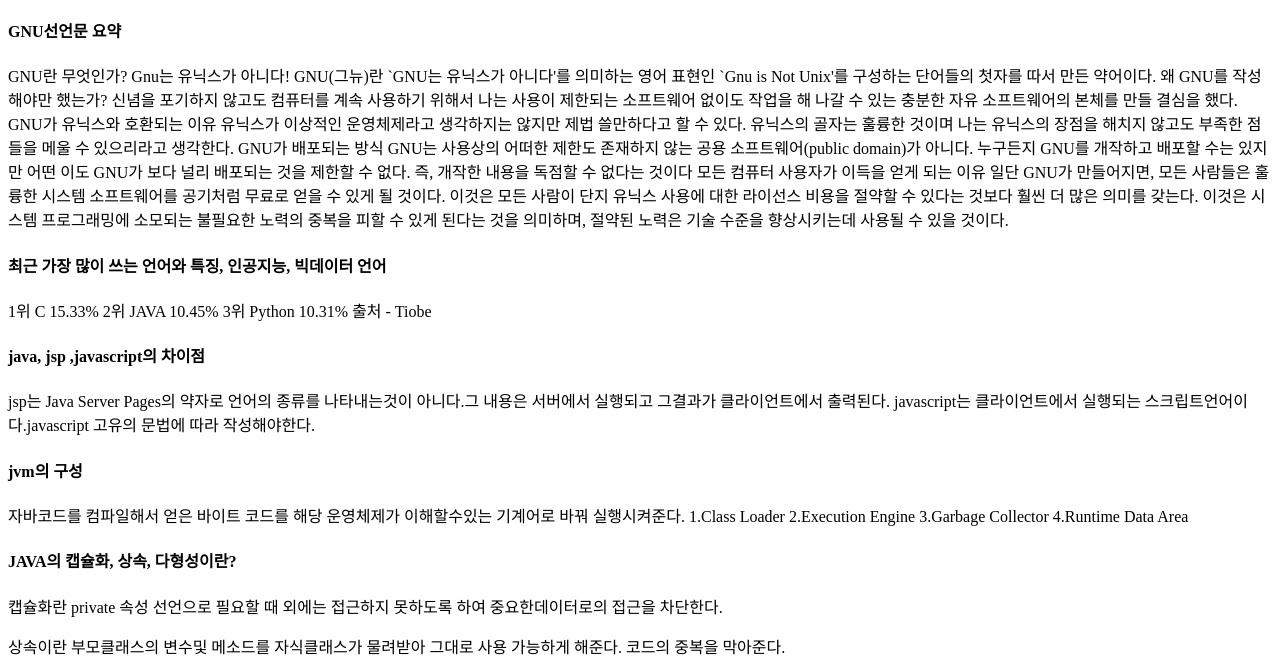
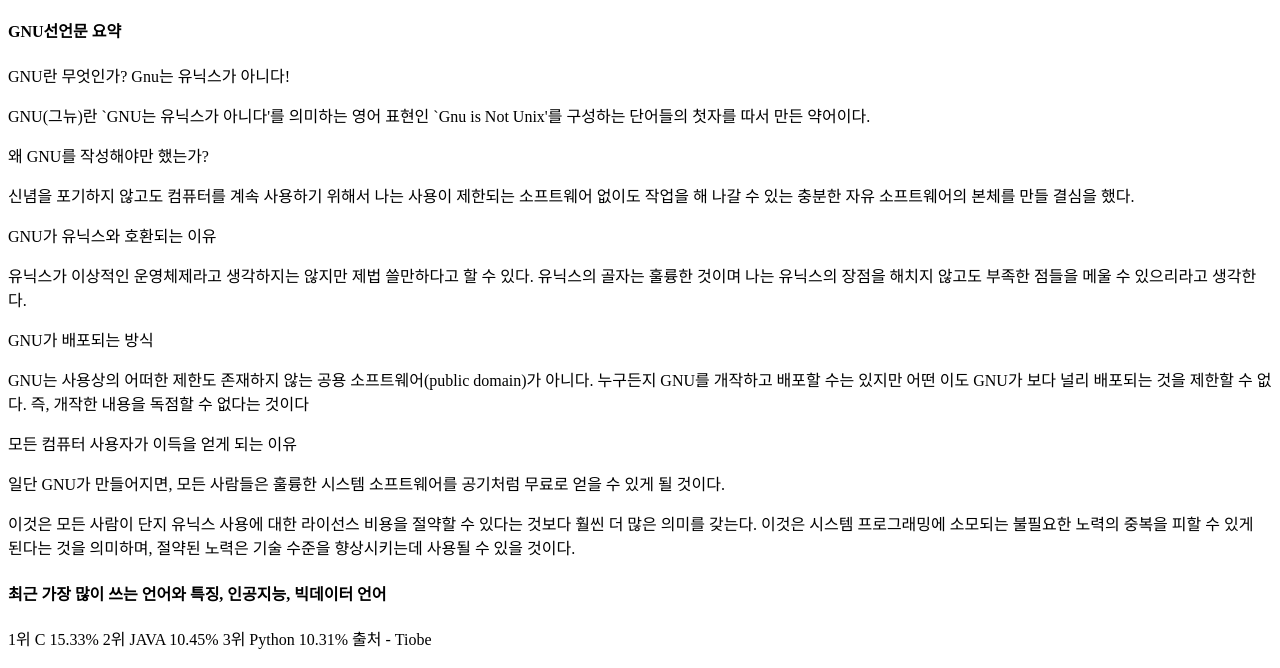
Before and after one commit to HyeonyPot/EDU-HTML, a plain HTML site: page 1.html in a window 1280 px wide. Shown: the part 118-786 px from the top of the page. Drawn offline with Linux system fonts and the light colour scheme.

Commit message:
Update 1.html

```diff
--- a/1.html
+++ b/1.html
@@ -10,21 +10,22 @@
   <h2>3월12일(금) 과제</h2>
 
       <h4>GNU선언문 요약</h4>
-          <p>
-            GNU란 무엇인가? Gnu는 유닉스가 아니다!
-GNU(그뉴)란 `GNU는 유닉스가 아니다'를 의미하는 영어 표현인 `Gnu is Not Unix'를 구성하는 단어들의 첫자를 따서 만든 약어이다.
-            왜 GNU를 작성해야만 했는가?
-            신념을 포기하지 않고도 컴퓨터를 계속 사용하기 위해서 나는 사용이 제한되는 소프트웨어 없이도 작업을 해 나갈 수 있는 충분한 자유 소프트웨어의 본체를 만들 결심을 했다.
-            GNU가 유닉스와 호환되는 이유
-유닉스가 이상적인 운영체제라고 생각하지는 않지만 제법 쓸만하다고 할 수 있다. 유닉스의 골자는 훌륭한 것이며 나는 유닉스의 장점을 해치지 않고도 부족한 점들을 메울 수 있으리라고 생각한다.
-            GNU가 배포되는 방식
-GNU는 사용상의 어떠한 제한도 존재하지 않는 공용 소프트웨어(public domain)가 아니다. 누구든지 GNU를 개작하고 배포할 수는 있지만 어떤 이도 GNU가 보다 널리 배포되는 것을 제한할 수 없다. 즉, 개작한 내용을 독점할 수 없다는 것이다
+  <p>GNU란 무엇인가? Gnu는 유닉스가 아니다!</p>
+  <p>GNU(그뉴)란 `GNU는 유닉스가 아니다'를 의미하는 영어 표현인 `Gnu is Not Unix'를 구성하는 단어들의 첫자를 따서 만든 약어이다.</p>
 
-            모든 컴퓨터 사용자가 이득을 얻게 되는 이유
-일단 GNU가 만들어지면, 모든 사람들은 훌륭한 시스템 소프트웨어를 공기처럼 무료로 얻을 수 있게 될 것이다.
+  <p>왜 GNU를 작성해야만 했는가?</p>
+  <p>신념을 포기하지 않고도 컴퓨터를 계속 사용하기 위해서 나는 사용이 제한되는 소프트웨어 없이도 작업을 해 나갈 수 있는 충분한 자유 소프트웨어의 본체를 만들 결심을 했다.</p>
 
-이것은 모든 사람이 단지 유닉스 사용에 대한 라이선스 비용을 절약할 수 있다는 것보다 훨씬 더 많은 의미를 갖는다. 이것은 시스템 프로그래밍에 소모되는 불필요한 노력의 중복을 피할 수 있게 된다는 것을 의미하며, 절약된 노력은 기술 수준을 향상시키는데 사용될 수 있을 것이다.
-  </p>
+  <p>GNU가 유닉스와 호환되는 이유</p>
+  <p>유닉스가 이상적인 운영체제라고 생각하지는 않지만 제법 쓸만하다고 할 수 있다. 유닉스의 골자는 훌륭한 것이며 나는 유닉스의 장점을 해치지 않고도 부족한 점들을 메울 수 있으리라고 생각한다.</p>
+
+  <p>GNU가 배포되는 방식</p>
+  <p>GNU는 사용상의 어떠한 제한도 존재하지 않는 공용 소프트웨어(public domain)가 아니다. 누구든지 GNU를 개작하고 배포할 수는 있지만 어떤 이도 GNU가 보다 널리 배포되는 것을 제한할 수 없다. 즉, 개작한 내용을 독점할 수 없다는 것이다</p>
+
+  <p>모든 컴퓨터 사용자가 이득을 얻게 되는 이유</p>
+  <p>일단 GNU가 만들어지면, 모든 사람들은 훌륭한 시스템 소프트웨어를 공기처럼 무료로 얻을 수 있게 될 것이다.</p>
+  <p>이것은 모든 사람이 단지 유닉스 사용에 대한 라이선스 비용을 절약할 수 있다는 것보다 훨씬 더 많은 의미를 갖는다.
+  이것은 시스템 프로그래밍에 소모되는 불필요한 노력의 중복을 피할 수 있게 된다는 것을 의미하며, 절약된 노력은 기술 수준을 향상시키는데 사용될 수 있을 것이다.</p>
 
       <h4>최근 가장 많이 쓰는 언어와 특징, 인공지능, 빅데이터 언어</h4>
           <p> 1위 C      15.33%
@@ -34,10 +35,8 @@ GNU는 사용상의 어떠한 제한도 존재하지 않는 공용 소프트웨
             </p>
 
       <h4>java, jsp ,javascript의 차이점</h4>
-          <p> jsp는 Java Server Pages의 약자로 언어의 종류를 나타내는것이 아니다.그 내용은 서버에서 실행되고 그결과가 클라이언트에서 출력된다.
-              javascript는 클라이언트에서 실행되는 스크립트언어이다.javascript 고유의 문법에 따라 작성해야한다.
-
-  </p>
+          <p> jsp는 Java Server Pages의 약자로 언어의 종류를 나타내는것이 아니다.그 내용은 서버에서 실행되고 그결과가 클라이언트에서 출력된다.</p>
+          <p>javascript는 클라이언트에서 실행되는 스크립트언어이다.javascript 고유의 문법에 따라 작성해야한다.</p>
 
       <h4>jvm의 구성</h4>
           <p>  자바코드를 컴파일해서 얻은 바이트 코드를 해당 운영체제가 이해할수있는 기계어로 바꿔 실행시켜준다.
```
